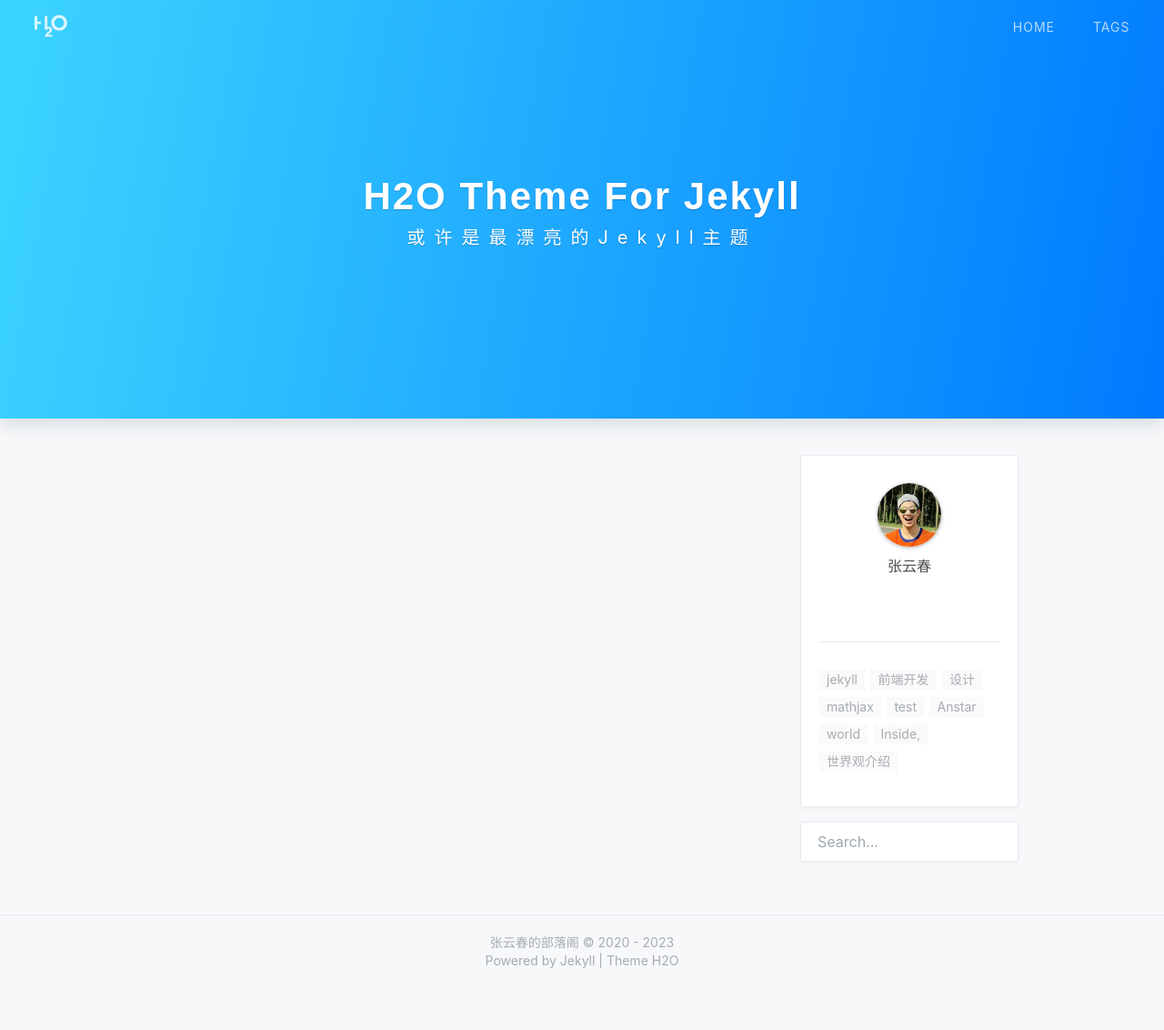
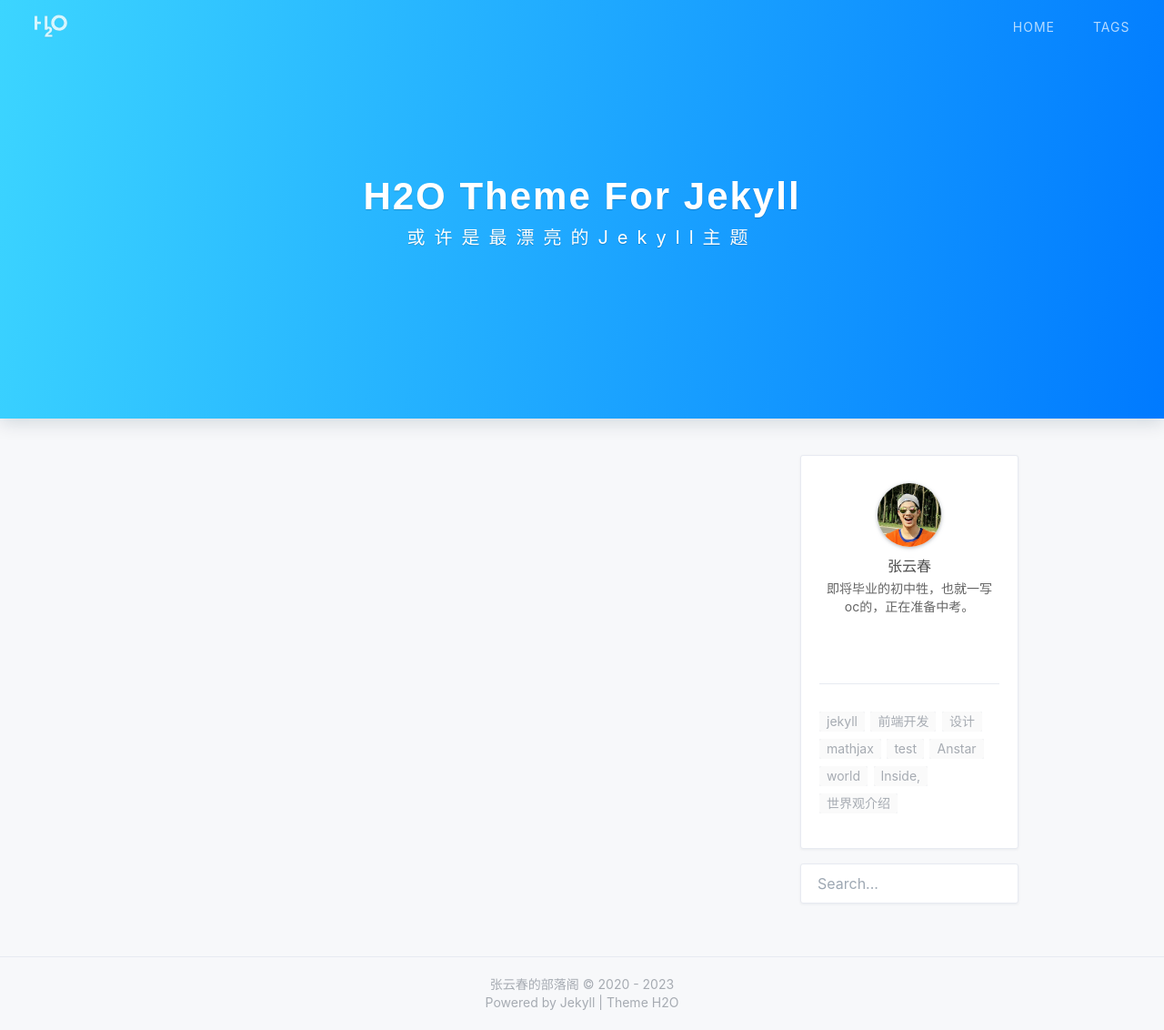
Before and after one commit to albert585/albert585.github.io, a Jekyll site: the page built from blog.html, in a window 1280 px wide and 1132 px high. Shown: the whole window at 91% size. Built offline with Jekyll 4.4.1, drawn with Linux system fonts in a browser that asks for light colours; nearby versions of some CDN libraries; a style sheet for code colours, icons or effects is not loaded.

Commit message:
Update _config.yml

```diff
--- a/_config.yml
+++ b/_config.yml
@@ -1,6 +1,6 @@
 # Site settings 配置站点
 title: '张云春的部落阁'
-description: '就一写oc的，正在准备中考。'
+description: '放一些自己的世界观'
 keyword: '张云春, 张云春的部落阁, 张云春的博客,里赛德, 哥萨克, 光遇OC, Auroria, mcmod, albert585'
 url: '' # your host
 
@@ -26,7 +26,7 @@ footer:
 # Author 配置博主信息
 author: '张云春'
 nickname: '不定最小值'
-bio: ''
+bio: '即将毕业的初中牲，也就一写oc的，正在准备中考。'
 avatar: '/assets/img/profile.png'
 
 # Search
```
